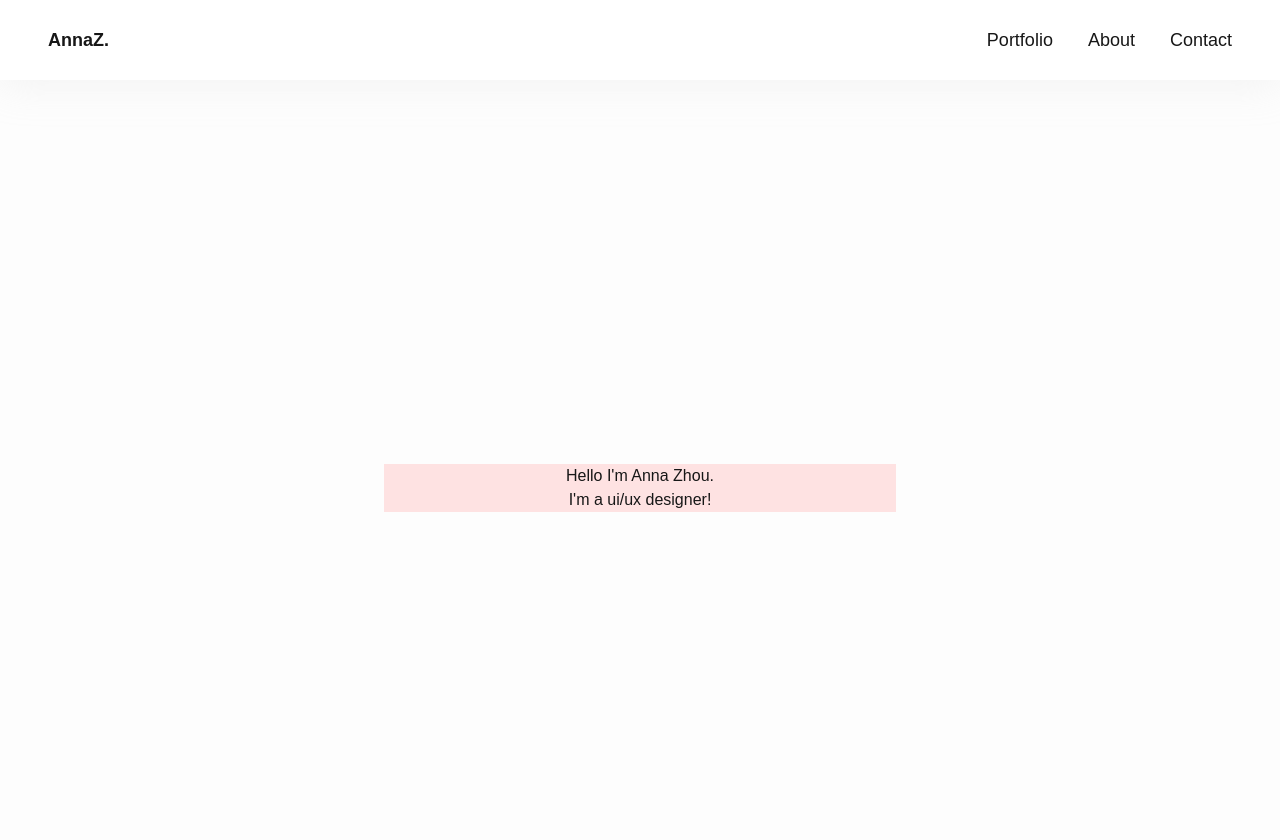
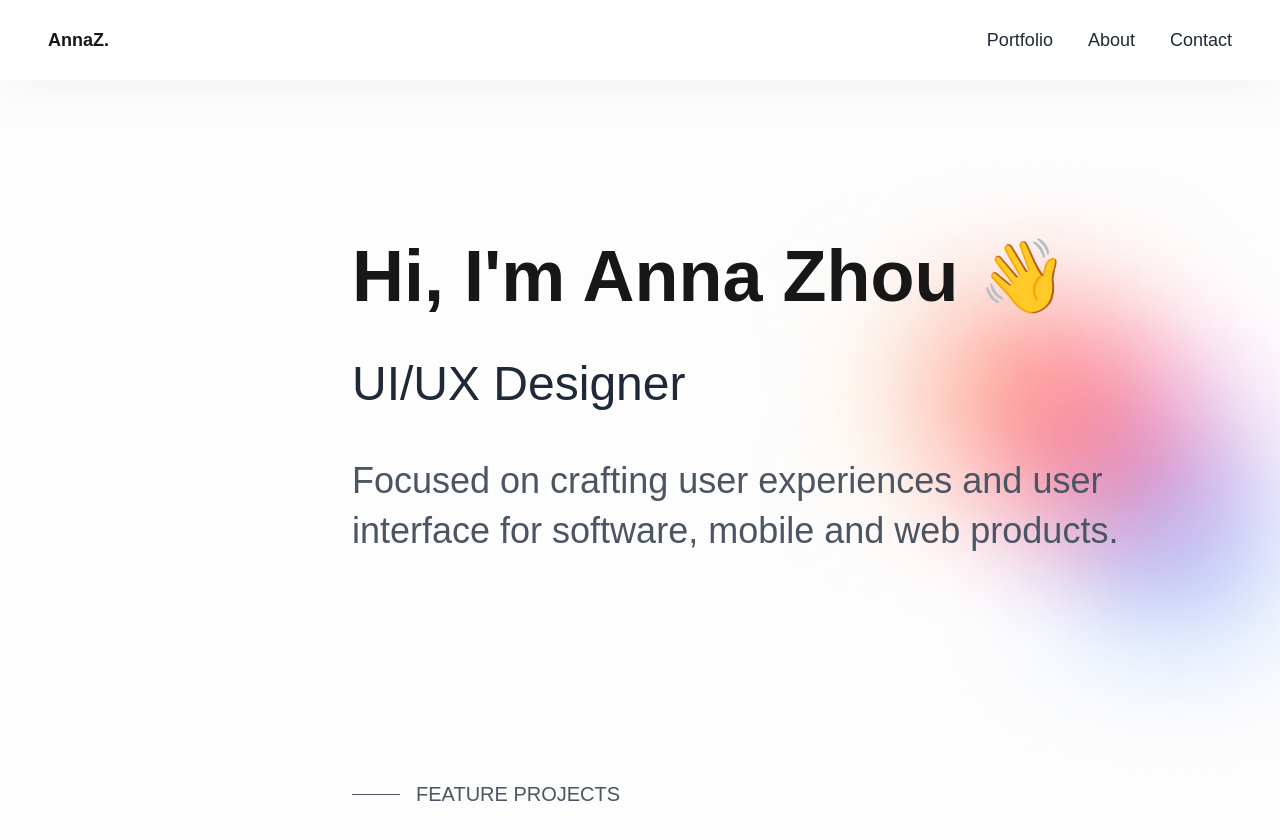
Before and after one commit to AnnaZhouJJ/portfolio, a Next.js app: page / in a window 1280 px wide. Shown: the top 840 px of the page. After the commit the page ends 808 px from the top, so only its background shows below. Built offline with nearby package versions, Linux system fonts and the light colour scheme; a web font is replaced by a local one.

Commit message:
Hero section changes

```diff
--- a/app/components/NavBar.tsx
+++ b/app/components/NavBar.tsx
@@ -9,7 +9,7 @@ export function NavBar() {
                 <Link href={"/"}>AnnaZ.</Link>
             </div>
 
-            <div className="flex gap-[35px] font-normal text-lg">
+            <div className="flex gap-[35px] font-normal text-lg text-gray-800">
                 <Link href={"/"}>Portfolio</Link>
                 <Link href={"/about"}>About</Link>
                 <Link href={"/contact"}>Contact</Link>
--- a/app/page.tsx
+++ b/app/page.tsx
@@ -3,9 +3,38 @@ import Link from "next/link";
 
 export default function Home() {
   return (
-    <div className="flex flex-col items-center bg-red-100 m-96">
-      <h1>Hello I'm Anna Zhou.</h1>
-      <h2>I'm a ui/ux designer!</h2>
+    <div className="relative flex flex-col items-start px-4 sm:px-6 lg:px-8 mt-16">
+      {/* Gradient image */}
+      <Image
+        src="/Gradient Img.png"
+        alt="Background gradient"
+        width={550}
+        height={550}
+        className="absolute top-0 right-0 -z-10"
+        priority
+        quality={100}
+      />
+
+      {/* Content */}
+      <div className="max-w-5xl ml-8 sm:ml-20 lg:ml-80">
+        <h1 className="text-5xl sm:text-7xl font-bold mb-4 md:mb-8 lg:mb-12 mt-24 leading-relaxed">
+          Hi, I'm Anna Zhou 👋
+        </h1>
+        <h2 className="text-3xl sm:text-5xl font-medium text-gray-800 mb-4 md:mb-8 lg:mb-12">
+          UI/UX Designer
+        </h2>
+        <p className="text-2xl lg:text-4xl text-gray-600 leading-normal lg:leading-[50px] max-w-7xl">
+          Focused on crafting user experiences and user interface for software, mobile and web products.
+        </p>
+      </div>
+
+      {/* Freature Projects */}
+      <div className="max-w-5xl ml-8 sm:ml-20 lg:ml-80 mt-56">
+        <div className="flex items-center gap-4">
+          <div className="w-12 h-[1px] bg-gray-600"></div>
+          <h3 className="text-xl font-medium text-gray-600 ">FEATURE PROJECTS</h3>
+        </div>
+      </div>
     </div>
   );
 }
```
Also changed, not shown: public/Gradient Img.png (added).
